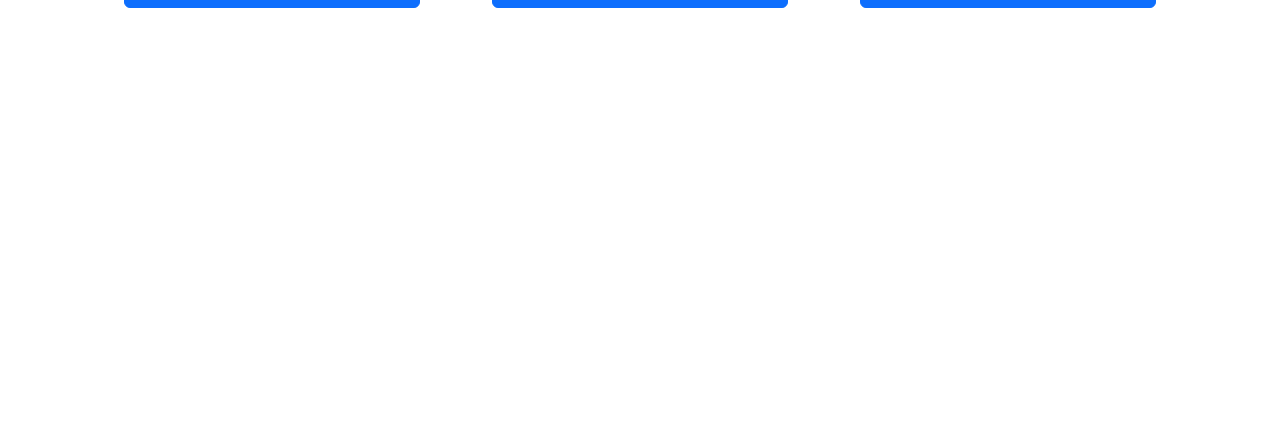
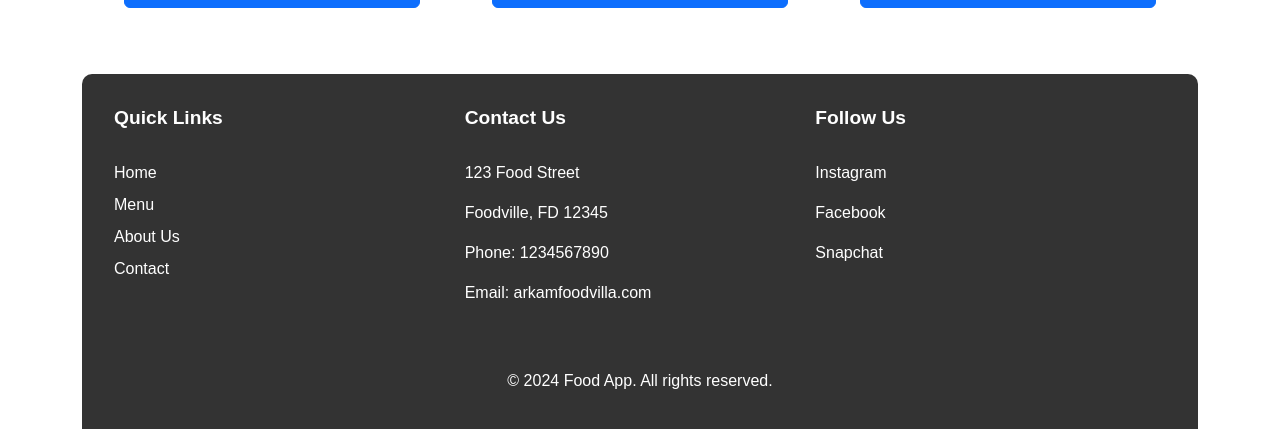
Before and after one commit to Istekhar-Arkam/Food-App, a React (Create React App) app: page / in a window 1280 px wide. Shown: the part 1412-1841 px from the top of the page. Before the commit the page ends 1436 px from the top, so only its background shows below. Built offline with nearby package versions, Linux system fonts and the light colour scheme.

Commit message:
add footer

```diff
--- a/src/components/cards.js
+++ b/src/components/cards.js
@@ -5,6 +5,7 @@ import cardsData from "./cardsData";
 import "./style.css";
 import { useDispatch } from "react-redux";
 import { ADD } from "../redux/action/action";
+import Footer from "./footer";
 
 const Cards = () => {
   const [data, setData] = useState(cardsData);
@@ -52,6 +53,7 @@ const Cards = () => {
           );
         })}
       </div>
+      <Footer/>
     </div>
   );
 };
--- /dev/null
+++ b/src/components/footer.js
@@ -0,0 +1,103 @@
+import React from "react";
+
+export default function Footer() {
+  const currentYear = new Date().getFullYear();
+
+  const footerStyle = {
+    backgroundColor: "#333",
+    color: "white",
+    padding: "2rem",
+    fontFamily: "Arial, sans-serif",
+    width:"100%",
+    marginTop:"50px",
+    borderRadius:" 10px",
+  };
+
+  const containerStyle = {
+    maxWidth: "1200px",
+    margin: "0 auto",
+    display: "flex",
+    flexWrap: "wrap",
+    justifyContent: "space-between",
+  };
+
+  const sectionStyle = {
+    flex: "1 1 200px",
+    marginBottom: "1rem",
+  };
+
+  const headingStyle = {
+    fontSize: "1.2rem",
+    fontWeight: "bold",
+    marginBottom: "2rem",
+  };
+
+  const listStyle = {
+    listStyle: "none",
+    padding: 0,
+  };
+
+  const listItemStyle = {
+    marginBottom: "0.5rem",
+  };
+
+  const linkStyle = {
+    color: "white",
+    textDecoration: "none",
+
+  };
+
+  const copyrightStyle = {
+    marginTop: "2rem",
+    textAlign: "center",
+    width: "100%",
+  };
+
+  return (
+    <footer style={footerStyle}>
+      <div style={containerStyle}>
+        <div style={sectionStyle}>
+          <h3 style={headingStyle}>Quick Links</h3>
+          <ul style={listStyle}>
+            <li style={listItemStyle}>
+              <a href="/" style={linkStyle}>
+                Home
+              </a>
+            </li>
+            <li style={listItemStyle}>
+              <a href="/menu" style={linkStyle}>
+                Menu
+              </a>
+            </li>
+            <li style={listItemStyle}>
+              <a href="/about" style={linkStyle}>
+                About Us
+              </a>
+            </li>
+            <li style={listItemStyle}>
+              <a href="/contact" style={linkStyle}>
+                Contact
+              </a>
+            </li>
+          </ul>
+        </div>
+        <div style={sectionStyle}>
+          <h3 style={headingStyle}>Contact Us</h3>
+          <p>123 Food Street</p>
+          <p>Foodville, FD 12345</p>
+          <p>Phone: 1234567890</p>
+          <p>Email: arkamfoodvilla.com</p>
+        </div>
+        <div style={sectionStyle}>
+          <h3 style={headingStyle}>Follow Us</h3>
+          <p>Instagram</p>
+          <p>Facebook</p>
+          <p>Snapchat</p>
+        </div>
+        <div style={copyrightStyle}>
+          <p>&copy; {currentYear} Food App. All rights reserved.</p>
+        </div>
+      </div>
+    </footer>
+  );
+}
--- a/src/components/header.js
+++ b/src/components/header.js
@@ -8,6 +8,7 @@ import Menu from "@mui/material/Menu";
 import { useDispatch, useSelector } from "react-redux";
 import { Table } from "@mui/material";
 import { DLT } from "../redux/action/action";
+
 
 const Header = () => {
   const [price, setPrice] = useState(0);
@@ -162,6 +163,7 @@ const Header = () => {
         )}
       </Menu>
     </Navbar>
+
   );
 };
 
```
